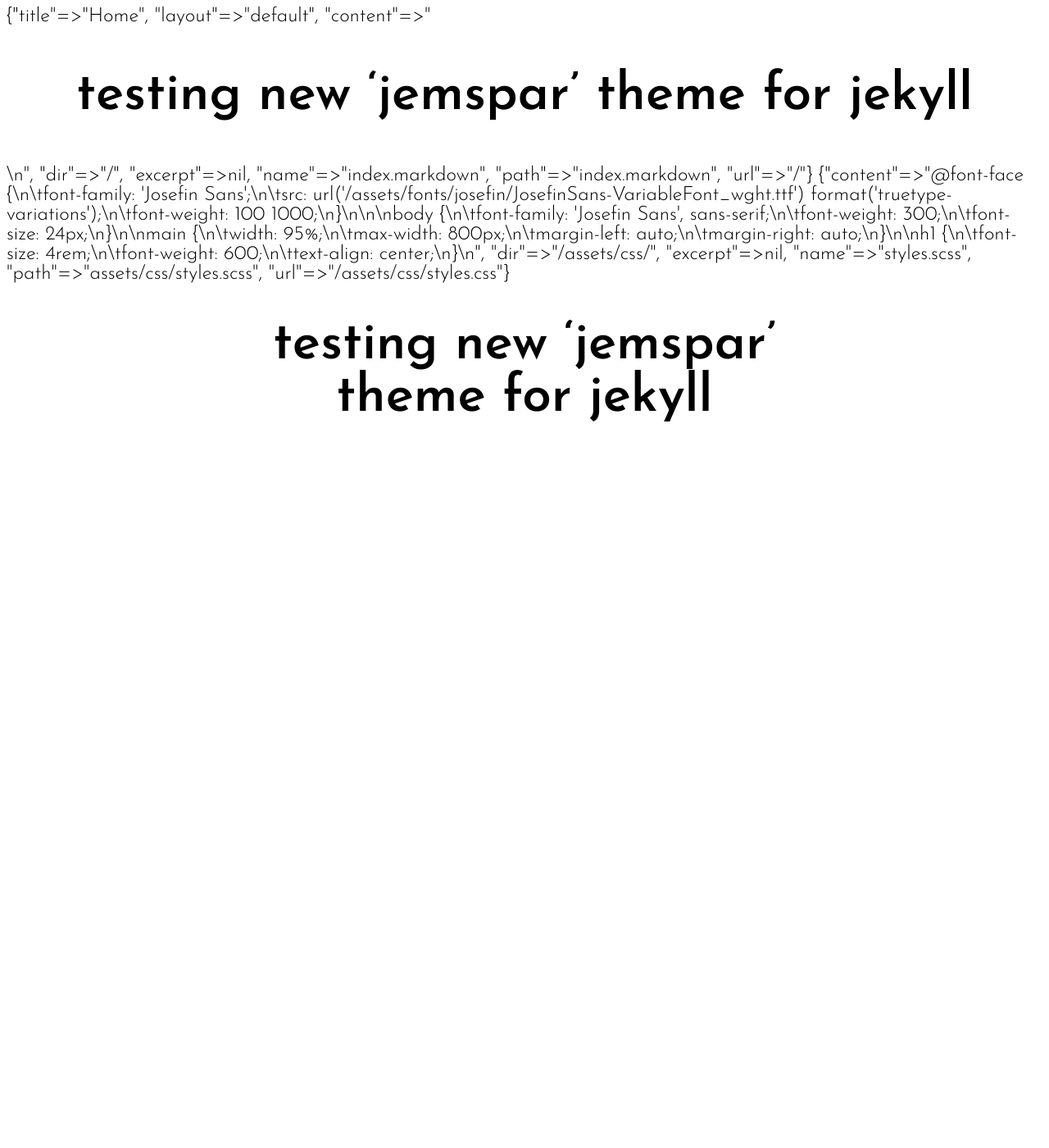
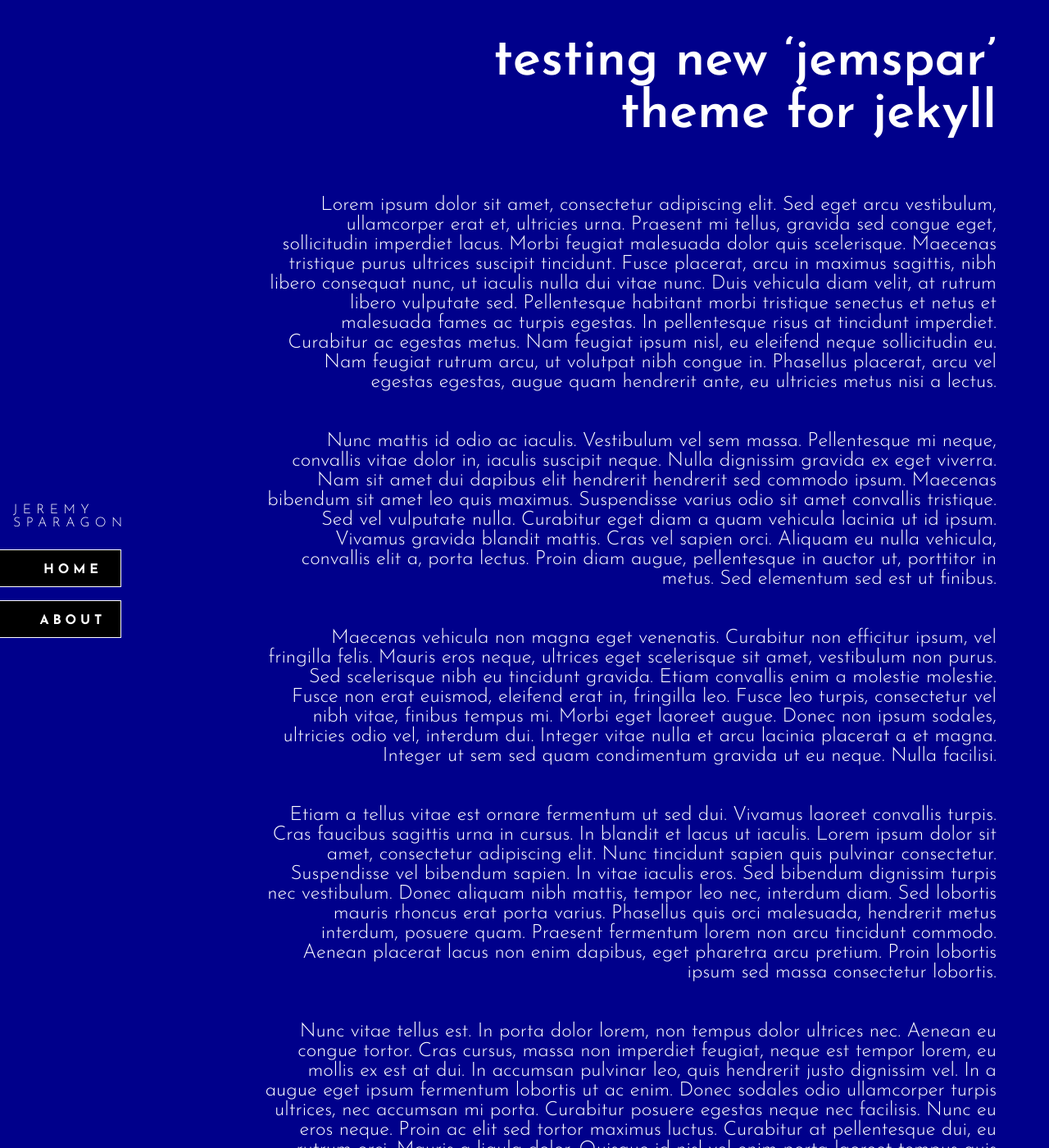
Before and after one commit to jemspar/jekyll-theme-jemspar, a Jekyll site: the page built from index.markdown, in a window 1280 px wide and 1400 px high. Shown: the whole window at 82% size. Built offline with Jekyll 4.4.1, drawn with Linux system fonts in a browser that asks for light colours; some of the changed text lies outside the part shown.

Commit message:
navigation fixed

```diff
--- a/_layouts/default.html
+++ b/_layouts/default.html
@@ -7,8 +7,10 @@
 
 	<body>
 		<nav>
-			{% for page in site.pages %}
-				{{ page }}
+			<div id="name">Jeremy Sparagon</div>
+			{%- assign pages_rev = site.pages | reverse -%}
+			{% for page in pages_rev %}
+				{% if page.title %}<a href="{{ page.url | relative_url }}">{{ page.title }}</a>{% endif %}
 			{% endfor %}
 		</nav>
 		<main>
--- a/_layouts/post.html
+++ b/_layouts/post.html
@@ -2,4 +2,5 @@
 layout: default
 ---
 
+<h2>{{ page.title }}</h2>
 {{ content }}
--- a/assets/css/styles.scss
+++ b/assets/css/styles.scss
@@ -1,5 +1,9 @@
 ---
 ---
+
+$background: darkblue;
+$body: white;
+$accent1: black;
 
 @font-face {
 	font-family: 'Josefin Sans';
@@ -7,22 +11,86 @@
 	font-weight: 100 1000;
 }
 
+html {
+	height: 100%;
+	padding: 0;
+}
+
 
 body {
 	font-family: 'Josefin Sans', sans-serif;
 	font-weight: 300;
 	font-size: 24px;
+	display: flex;
+	flex-direction: row;
+	justify-content: space-between;
+	align-items: flex-start;
+	margin:0;
+	padding: 0;
+	background-color: $background;
+	color: $body;
+}
+
+nav {
+	font-size: 1rem;
+	flex-basis: 10%;
+	display: flex;
+	height: 100vh;
+	position: sticky;
+	top:0px;
+	justify-content:center;
+	flex-direction: column;
+	margin-left: 0%;
+	// height: 100vh;
+
+	a {
+		font-weight: bold;
+		text-decoration: none;
+		border: 1px solid $body;
+		border-left: none;
+		margin: .5rem;
+		margin-left: 0rem;
+		padding-left: 20%;
+		letter-spacing: 0.3rem;
+		text-align: center;
+		color: $body;
+		padding-top: 1rem;
+		padding-bottom: .75rem;
+		transition: .5s;
+		background-color: $accent1;
+		text-transform: uppercase;
+	}
+	a:hover {
+		background-color: $body;
+		transition: .2s;
+		color: $background;
+	}
+
+	#name {
+		writing-mode: sideways-lr;
+		text-orientation: mixed;
+		color: $body;
+		text-transform: uppercase;
+		margin-left: 1rem;
+		margin-bottom: 1rem;
+		letter-spacing: .4rem;
+
+	}
 }
 
 main {
+	flex-basis: 70%;
 	width: 95%;
-	max-width: 800px;
-	margin-left: auto;
-	margin-right: auto;
+	max-width: 1000px;
+	text-align: right;
+	display: flex;
+	flex-direction: column;
+	align-items: end;
+	padding-right: 5%;
 }
 
 h1 {
 	font-size: 4rem;
 	font-weight: 600;
-	text-align: center;
+	max-width: 800px;
 }
--- a/index.markdown
+++ b/index.markdown
@@ -4,3 +4,15 @@ layout: default
 ---
 
 # testing new 'jemspar' theme for jekyll
+
+
+
+Lorem ipsum dolor sit amet, consectetur adipiscing elit. Sed eget arcu vestibulum, ullamcorper erat et, ultricies urna. Praesent mi tellus, gravida sed congue eget, sollicitudin imperdiet lacus. Morbi feugiat malesuada dolor quis scelerisque. Maecenas tristique purus ultrices suscipit tincidunt. Fusce placerat, arcu in maximus sagittis, nibh libero consequat nunc, ut iaculis nulla dui vitae nunc. Duis vehicula diam velit, at rutrum libero vulputate sed. Pellentesque habitant morbi tristique senectus et netus et malesuada fames ac turpis egestas. In pellentesque risus at tincidunt imperdiet. Curabitur ac egestas metus. Nam feugiat ipsum nisl, eu eleifend neque sollicitudin eu. Nam feugiat rutrum arcu, ut volutpat nibh congue in. Phasellus placerat, arcu vel egestas egestas, augue quam hendrerit ante, eu ultricies metus nisi a lectus.
+
+Nunc mattis id odio ac iaculis. Vestibulum vel sem massa. Pellentesque mi neque, convallis vitae dolor in, iaculis suscipit neque. Nulla dignissim gravida ex eget viverra. Nam sit amet dui dapibus elit hendrerit hendrerit sed commodo ipsum. Maecenas bibendum sit amet leo quis maximus. Suspendisse varius odio sit amet convallis tristique. Sed vel vulputate nulla. Curabitur eget diam a quam vehicula lacinia ut id ipsum. Vivamus gravida blandit mattis. Cras vel sapien orci. Aliquam eu nulla vehicula, convallis elit a, porta lectus. Proin diam augue, pellentesque in auctor ut, porttitor in metus. Sed elementum sed est ut finibus.
+
+Maecenas vehicula non magna eget venenatis. Curabitur non efficitur ipsum, vel fringilla felis. Mauris eros neque, ultrices eget scelerisque sit amet, vestibulum non purus. Sed scelerisque nibh eu tincidunt gravida. Etiam convallis enim a molestie molestie. Fusce non erat euismod, eleifend erat in, fringilla leo. Fusce leo turpis, consectetur vel nibh vitae, finibus tempus mi. Morbi eget laoreet augue. Donec non ipsum sodales, ultricies odio vel, interdum dui. Integer vitae nulla et arcu lacinia placerat a et magna. Integer ut sem sed quam condimentum gravida ut eu neque. Nulla facilisi.
+
+Etiam a tellus vitae est ornare fermentum ut sed dui. Vivamus laoreet convallis turpis. Cras faucibus sagittis urna in cursus. In blandit et lacus ut iaculis. Lorem ipsum dolor sit amet, consectetur adipiscing elit. Nunc tincidunt sapien quis pulvinar consectetur. Suspendisse vel bibendum sapien. In vitae iaculis eros. Sed bibendum dignissim turpis nec vestibulum. Donec aliquam nibh mattis, tempor leo nec, interdum diam. Sed lobortis mauris rhoncus erat porta varius. Phasellus quis orci malesuada, hendrerit metus interdum, posuere quam. Praesent fermentum lorem non arcu tincidunt commodo. Aenean placerat lacus non enim dapibus, eget pharetra arcu pretium. Proin lobortis ipsum sed massa consectetur lobortis.
+
+Nunc vitae tellus est. In porta dolor lorem, non tempus dolor ultrices nec. Aenean eu congue tortor. Cras cursus, massa non imperdiet feugiat, neque est tempor lorem, eu mollis ex est at dui. In accumsan pulvinar leo, quis hendrerit justo dignissim vel. In a augue eget ipsum fermentum lobortis ut ac enim. Donec sodales odio ullamcorper turpis ultrices, nec accumsan mi porta. Curabitur posuere egestas neque nec facilisis. Nunc eu eros neque. Proin ac elit sed tortor maximus luctus. Curabitur at pellentesque dui, eu rutrum orci. Mauris a ligula dolor. Quisque id nisl vel enim porta laoreet tempus quis lacus. Nulla vitae sagittis lacus.
--- /dev/null
+++ b/index0.markdown
@@ -0,0 +1,6 @@
+---
+# Feel free to add content and custom Front Matter to this file.
+# To modify the layout, see https://jekyllrb.com/docs/themes/#overriding-theme-defaults
+
+layout: home
+---
```
Also changed, not shown: 404.html (added, +25 -0 lines), _posts/2020-09-22-welcome-to-jekyll.markdown (added, +29 -0 lines), about.markdown (added, +18 -0 lines).
